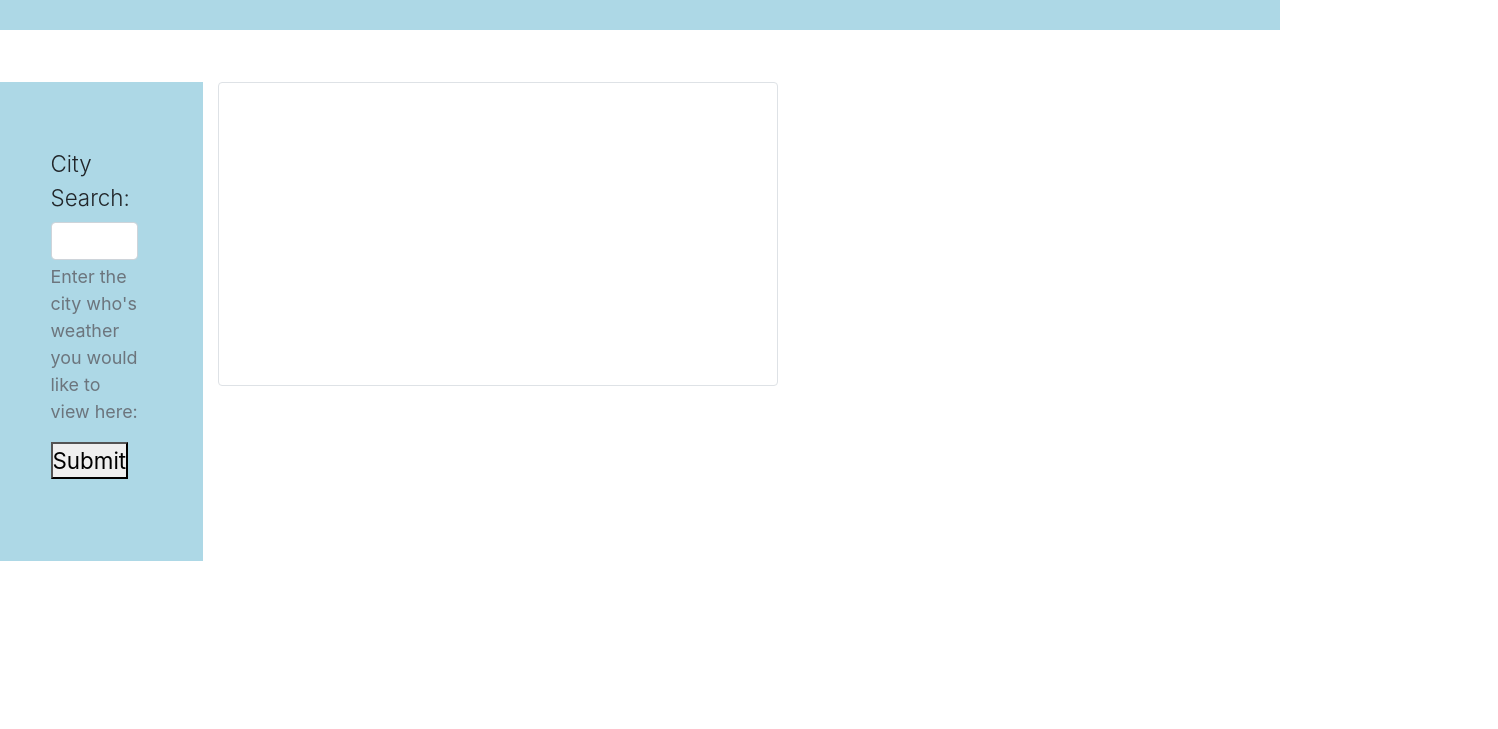
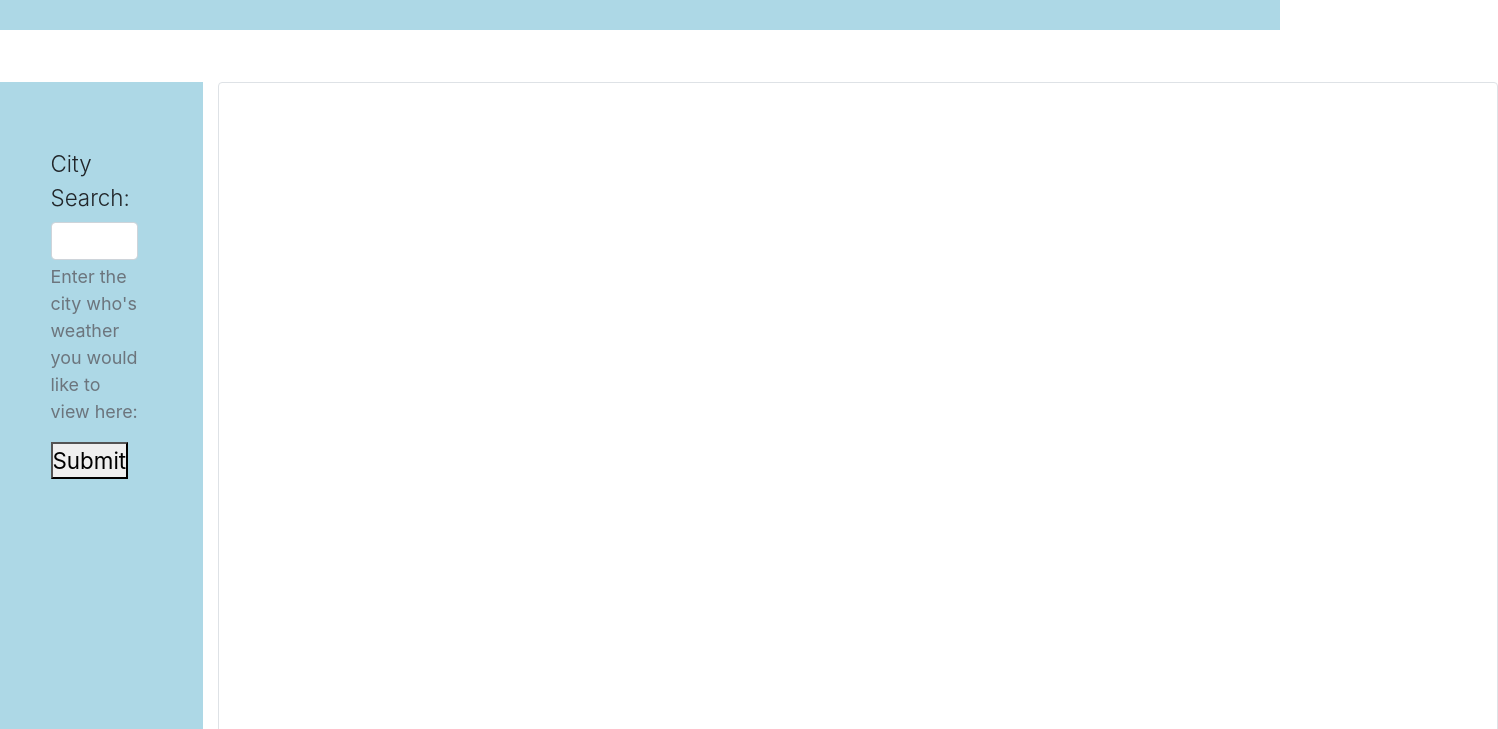
Before and after one commit to jamesjorissen/WhatstheWeather, a plain HTML site: page index.html in a window 1280 px wide. Shown: the part 71-800 px from the top of the page, 1498 px wide, since content can reach past the window. Drawn offline with nearby package versions, Linux system fonts and the light colour scheme.

Commit message:
hello world

```diff
--- a/index.html
+++ b/index.html
@@ -42,7 +42,7 @@
             <div class="col-sm-8 col-md-10">
                 <div
             class="card bg-white text-dark p-2 rem p-3 mb-5 rounded border"
-            style="width: 35rem; height: 19rem;"
+            style="width: 80rem; height: 60rem;"
           >
                     <div id="cityWeather">
 
```
